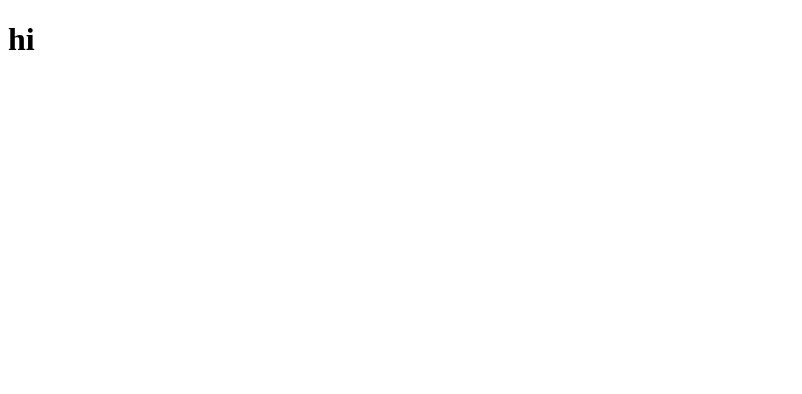
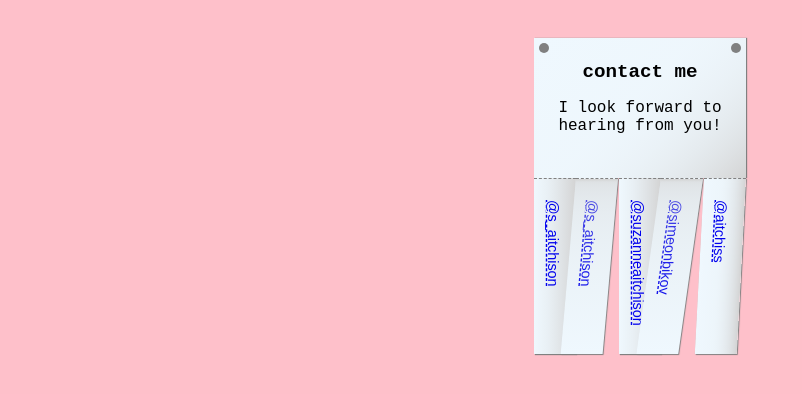
Before and after one commit to simeonbikov/projects, a plain HTML site: page index.html in a window 1280 px wide. Shown: the whole page, without its empty margins (0-802 px from the left). Drawn offline with Linux system fonts and the light colour scheme.

Commit message:
add portolio page

```diff
--- a/index.html
+++ b/index.html
@@ -5,11 +5,51 @@
     <meta http-equiv="X-UA-Compatible" content="IE=edge">
     <meta name="viewport" content="width=device-width, initial-scale=1.0">
     <link rel="stylesheet" href="style.css">
+    <script src = "script.js"></script>
 
     <title>S Bikov</title>
 </head>
 <body>
-    <h1>hi</h1>
-    <script src = "script.js"></script>
+
+<div class="container">
+  <div class="paper">
+    <h1>contact me</h1>
+    <p>I look forward to hearing from you!</p>
+  </div>
+  <ul class="numbers" role="list">
+    <li class="number" role="listitem">
+      <div class="link-wrapper">
+        <i class="fab fa-twitter" aria-hidden="true"></i>
+        <a href="https://twitter.com/s_aitchison" aria-label="Twitter profile">@s_aitchison</a>
+      </div>
+    </li>
+
+    <li class="number" role="listitem">
+      <div class="link-wrapper">
+        <i class="fab fa-dev" aria-hidden="true"></i>
+        <a href="https://dev.to/s_aitchison" aria-label="DEV profile">@s_aitchison</a>
+      </div>
+    </li>
+    <li class="number" role="listitem">
+      <div class="link-wrapper">
+        <i class="fab fa-instagram" aria-hidden="true"></i>
+        <a href="https://www.instagram.com/suzanneaitchison/" aria-label="Instagram profile">@suzanneaitchison</a>
+      </div>
+    </li>
+    <li class="number" role="listitem">
+      <div class="link-wrapper">
+        <i class="fab fa-github" aria-hidden="true"></i>
+        <a href="https://github.com/simeonbikov" aria-label="GitHub profile">@simeonbikov</a>
+      </div>
+    </li>
+    <li class="number" role="listitem">
+      <div class="link-wrapper">
+        <i class="fab fa-codepen" aria-hidden="true"></i>
+        <a href="https://codepen.io/aitchiss" aria-label="CodePen profile">@aitchiss</a>
+      </div>
+    </li>
+  </ul>
+</div>
+
 </body>
 </html>
--- a/style.css
+++ b/style.css
@@ -0,0 +1,136 @@
+:root {
+  --gray: #808080;
+  --gray-medium: #c1bfbf;
+  --gray-light: #d3d3d3;
+  --paper-color: #eff8fe;
+}
+
+body {
+  background: #fec0ca;
+  padding-top: 30px;
+  display: flex;
+  flex-direction: column;
+  align-items: center;
+  font-family: Courier New, sans-serif;
+}
+
+h1 {
+  font-size: 1.2rem;
+}
+
+.paper {
+  position: relative;
+  padding: 10px;
+  width: 12rem;
+  min-height: 120px;
+  background: linear-gradient(135deg, var(--paper-color), 85%, var(--gray-light)
+  );
+  box-shadow: 1px 0 1px var(--gray);
+  text-align: center;
+}
+
+/* Tacks */
+.paper::before {
+  content: "";
+  position: absolute;
+  left: 5px;
+  top: 5px;
+  width: 10px;
+  height: 10px;
+  border-radius: 50%;
+  background: var(--gray);
+}
+
+.paper::after {
+  content: "";
+  position: absolute;
+  right: 5px;
+  top: 5px;
+  width: 10px;
+  height: 10px;
+  border-radius: 50%;
+  background: var(--gray);
+}
+
+.numbers {
+  display: flex;
+  min-height: 11rem;
+  list-style: none;
+  padding: 0;
+  margin: 0;
+}
+
+.number {
+  position: relative;
+  width: 100%;
+  background: linear-gradient(
+    to right,
+    var(--paper-color),
+    80%,
+    var(--gray-light)
+  );
+  border-top: 1px dashed var(--gray);
+  box-shadow: 1px 1px 1px var(--gray);
+  transform-origin: center top;
+}
+
+.link-wrapper {
+  position: absolute;
+  display: flex;
+  top: 0;
+  transform: rotate(90deg);
+  transform-origin: top left;
+  font-size: 0.9rem;
+  margin-left: 1.7rem;
+  margin-top: 1rem;
+  align-items: center;
+}
+
+.link-wrapper i {
+  margin-right: 5px;
+  font-size: 1.1rem;
+}
+
+.link-wrapper a {
+  text-decoration-style: dashed;
+  font-family: sans-serif;
+}
+
+.number:nth-child(2) {
+  transform: skew(-5deg, 0deg);
+  background: var(--paper-color);
+}
+
+.number:nth-child(2)::after,
+.number:nth-child(4)::after {
+  content: "";
+  pointer-events: none;
+  position: absolute;
+  width: 100%;
+  height: 100%;
+  background: linear-gradient(
+    to bottom,
+    var(--gray-light),
+    5%,
+    rgba(211, 211, 211, 0)
+  );
+}
+
+.number:nth-child(1),
+.number:nth-child(3) {
+  background: linear-gradient(
+    to right,
+    var(--paper-color),
+    60%,
+    var(--gray-light)
+  );
+}
+
+.number:nth-child(4) {
+  transform: skew(-8deg, 0deg);
+  background: var(--paper-color);
+}
+
+.number:nth-child(5) {
+  transform: skew(-3deg, 0deg);
+}
```
Also changed, not shown: portfolio.html (added, +20 -0 lines).
